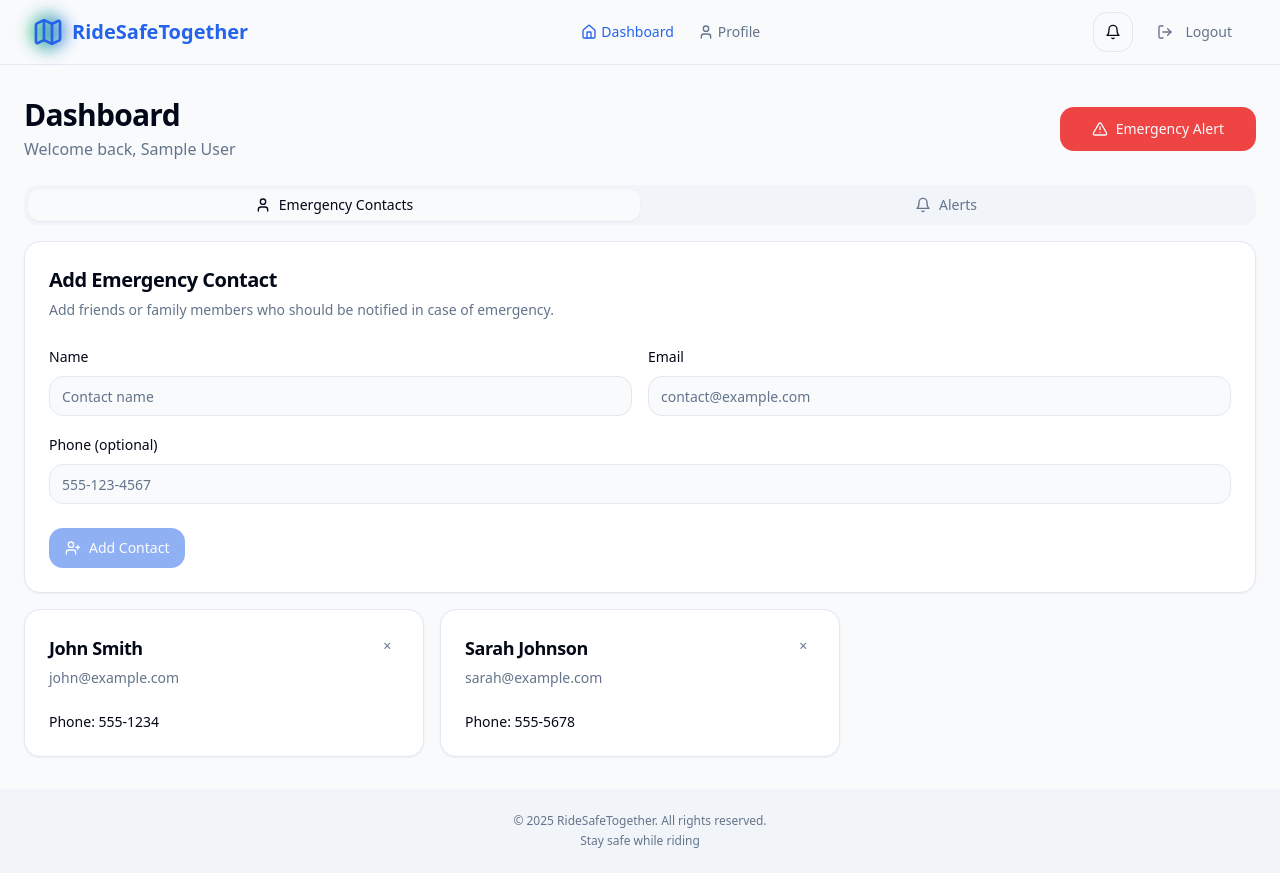
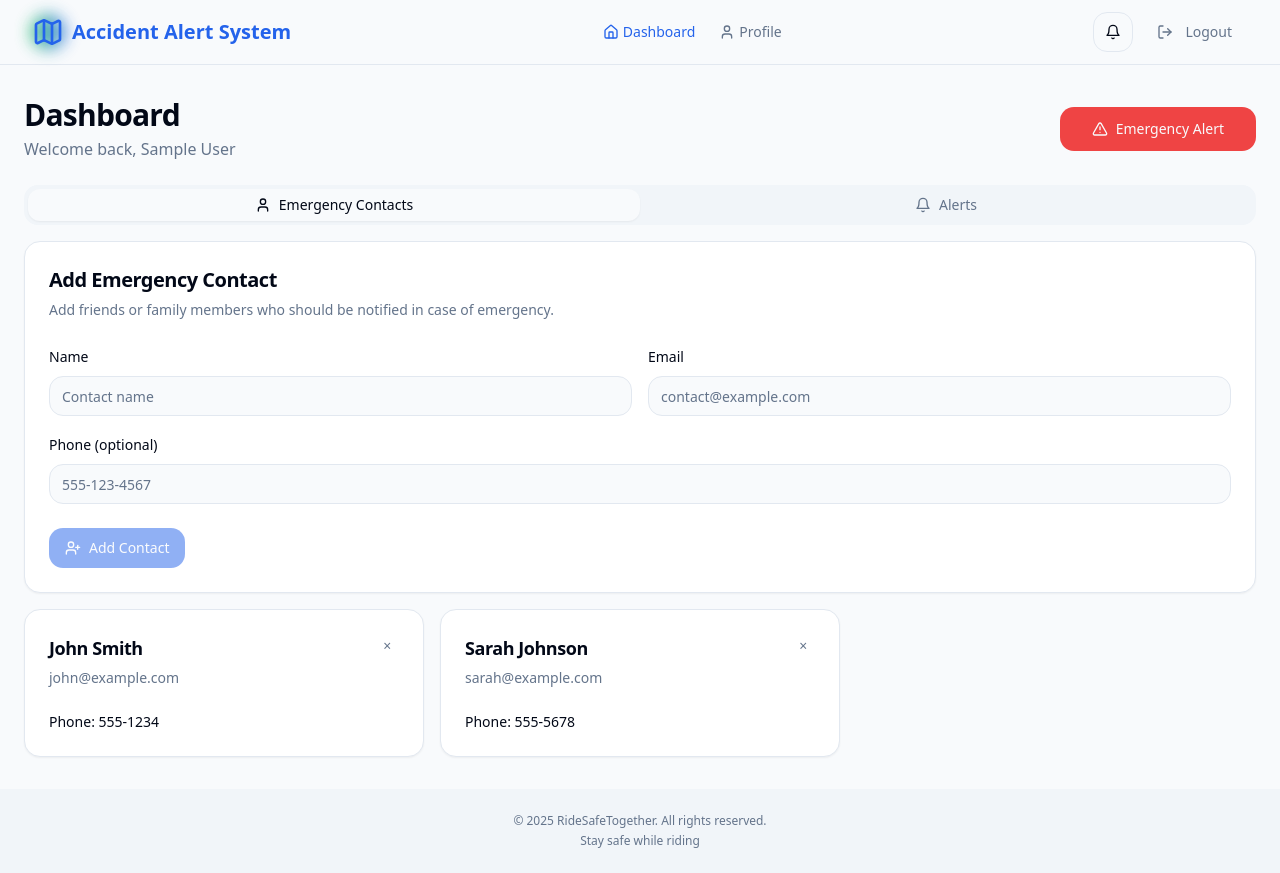
Before and after one commit to rishivarma12/accident-alert-system12, a React (Vite) app: page / in a window 1280 px wide. Built offline with nearby package versions, Linux system fonts and the light colour scheme; sample sign-in values are in the browser's storage.

Commit message:
Change dashboard title
Update the dashboard title to "Accident Alert System".

```diff
--- a/src/components/Navbar.tsx
+++ b/src/components/Navbar.tsx
@@ -31,7 +31,7 @@ const Navbar: React.FC = () => {
             <div className="pulse-ring"></div>
             <Map className="h-8 w-8 text-primary relative z-10" />
           </div>
-          <h1 className="text-xl font-bold text-primary">RideSafeTogether</h1>
+          <h1 className="text-xl font-bold text-primary">Accident Alert System</h1>
         </div>
 
         <nav className="hidden md:flex items-center gap-6">
```
